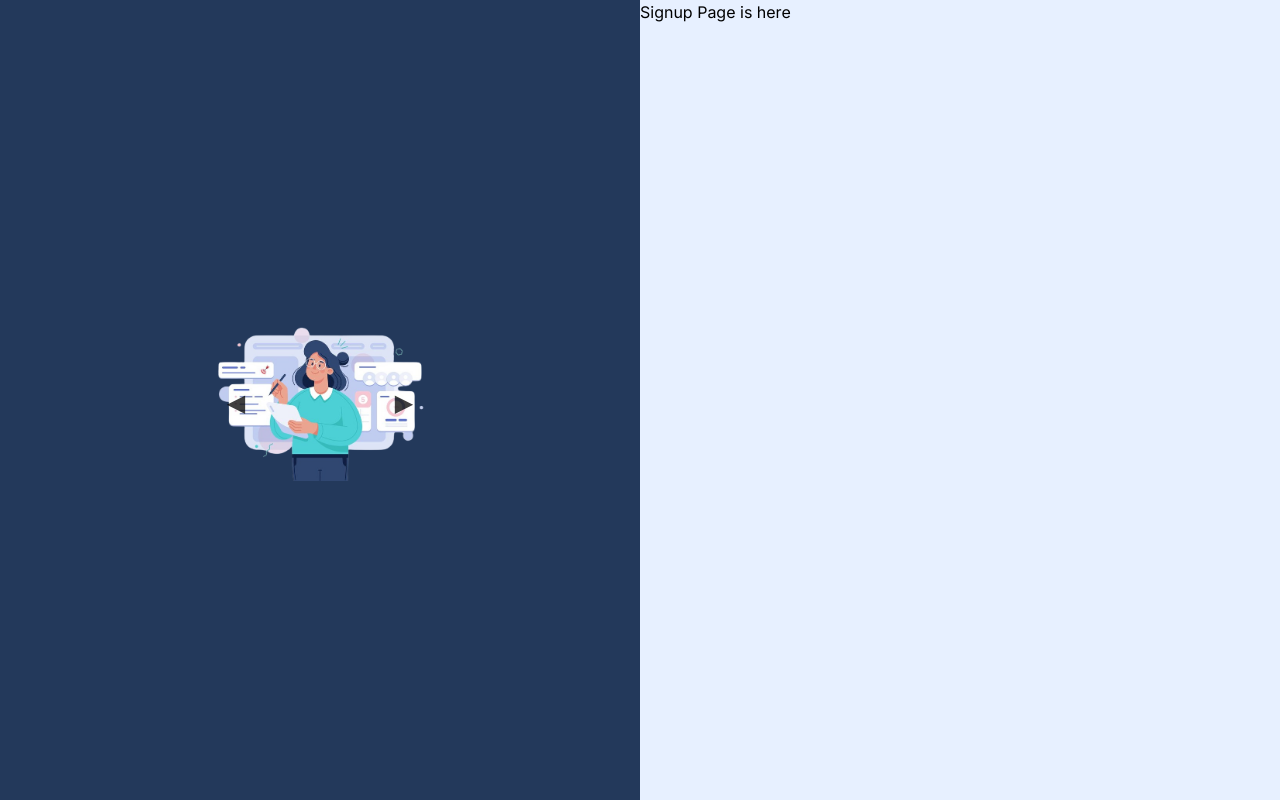
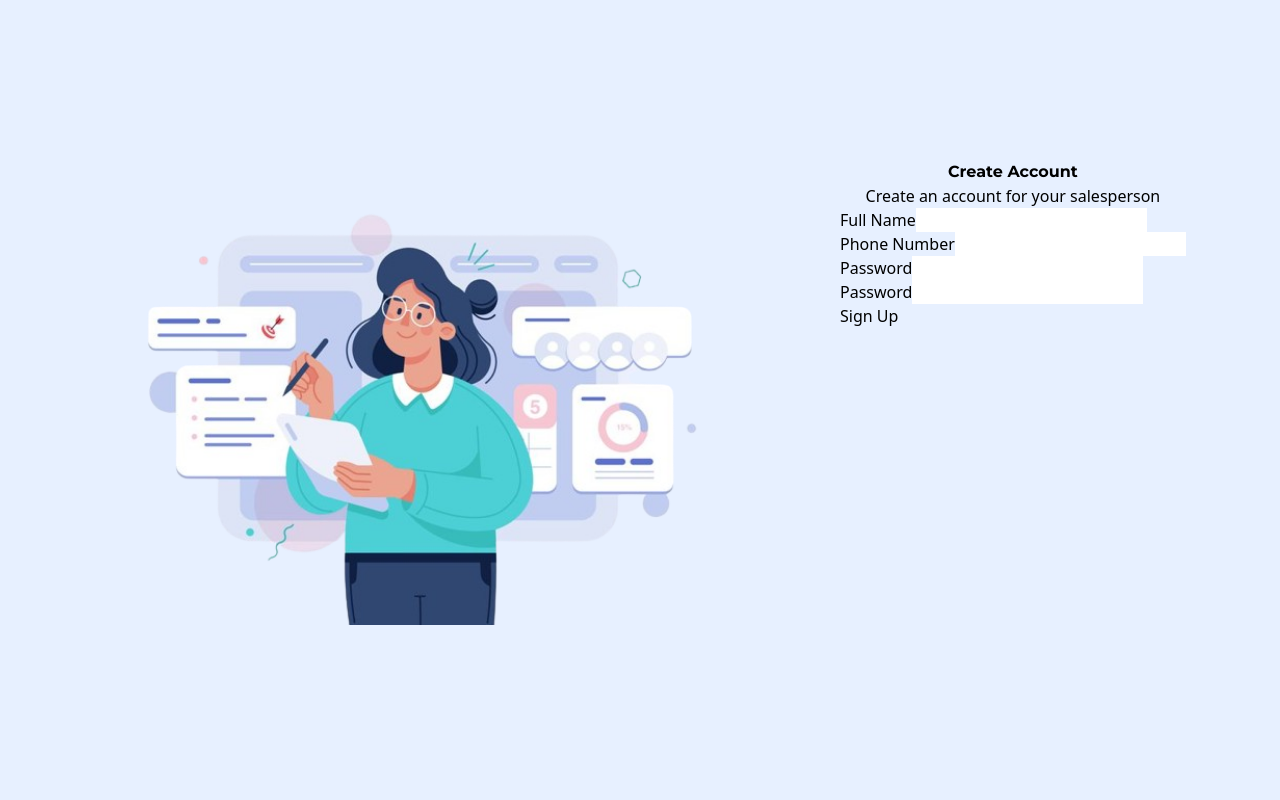
Before and after one commit to FaWayo/Saims, a Next.js app: page /auth/signup in a window 1280 px wide. Built offline with nearby package versions, Linux system fonts and the light colour scheme.

Commit message:
input component

```diff
--- /dev/null
+++ b/src/app/_document.tsx
@@ -0,0 +1,24 @@
+import Document, { Html, Head, Main, NextScript } from "next/document";
+
+class MyDocument extends Document {
+  render() {
+    return (
+      <Html>
+        <Head>
+          <link rel="preconnect" href="https://fonts.googleapis.com" />
+          <link rel="preconnect" href="https://fonts.gstatic.com" />
+          <link
+            href="https://fonts.googleapis.com/css2?family=Lato:wght@300&family=Montserrat:wght@300&family=Raleway:wght@300&display=swap"
+            rel="stylesheet"
+          />
+        </Head>
+        <body>
+          <Main />
+          <NextScript />
+        </body>
+      </Html>
+    );
+  }
+}
+
+export default MyDocument;
--- a/src/app/auth/layout.tsx
+++ b/src/app/auth/layout.tsx
@@ -2,7 +2,8 @@ import React from "react";
 import authCartoon from "../../../public/assets/cartoononlayout.png";
 import authCartoon2 from "../../../public/assets/cartoon.png";
 import authCartoon3 from "../../../public/assets/cartoononlaay.png"
-import Carousel from "@/components/carousel/Carousel";
+//import Carousel from "@/components/carousel/Carousel";
+import Image from "next/image";
 interface Props {
   children: React.ReactNode;
 }
@@ -12,15 +13,16 @@ const imageItems = [authCartoon2, authCartoon, authCartoon3];
 export default function AuthLayout({ children }: Props) {
 
   return (
-    <main className="flex h-screen">
-      <section className="flex-1 bg-delftblue">
-        <figure className="flex items-center justify-center h-full">
-          <Carousel
+    <main className="flex flex-col-12 h-screen bg-aliceblue">
+      <section className="flex-6 pl-20">
+        <figure className="flex items-center justify-center h-full mx-10">
+          {/* <Carousel
             items={imageItems}
-          />
+          /> */}
+          <Image src={authCartoon2} alt="auth-img" height={600} width={600}/>
         </figure>
       </section>
-      <section className="flex-1 bg-aliceblue">{children}</section>
+      <section className="flex-6">{children}</section>
     </main>
   );
 }
--- a/src/app/auth/login/page.tsx
+++ b/src/app/auth/login/page.tsx
@@ -3,7 +3,8 @@ import React from 'react'
 function Login() {
   return (
     <div>
-      <h1>Login Page is here</h1>
+      <h1 className="font-header">Sign In</h1>
+
     </div>
   )
 }
--- a/src/app/auth/signup/page.tsx
+++ b/src/app/auth/signup/page.tsx
@@ -1,11 +1,33 @@
-import React from 'react'
+"use client";
+import React, { useState } from "react";
+import Input from "@/components/Input";
+
+//create components for buttons and inputs
 
 function SignUp() {
+  const [fullName, setFullName] = useState("");
+  const [phoneNumber, setPhoneNumber] = useState("");
+  const [password1, setPassword1] = useState("");
+  const [password2, setPassword2] = useState("");
+
   return (
-    <div>
-      <h1>Signup Page is here</h1>
+    <div className="flex flex-col justify-center items-center pt-40 pl-20">
+      <h1 className="font-bold font-header">Create Account</h1>
+      <p>Create an account for your salesperson</p>
+
+      <form>
+        <Input label="Full Name" id="fullname" value={fullName} setValue={setFullName} />
+        <Input label="Phone Number"  id="phoneNumber" value={phoneNumber} setValue={setPhoneNumber} />
+        <Input label="Password" id="password1"  value={password1} setValue={setPassword1} />
+        <Input label="Password" id="password2" value={password2} setValue={setPassword2} />
+
+        <button>
+         {/* {label} */}
+          Sign Up
+        </button>
+      </form>
     </div>
-  )
+  );
 }
 
-export default SignUp
+export default SignUp;
--- a/src/app/layout.tsx
+++ b/src/app/layout.tsx
@@ -1,8 +1,22 @@
 import type { Metadata } from 'next'
-import { Inter } from 'next/font/google'
+import { Montserrat, Raleway, Lato } from 'next/font/google'
 import './globals.css'
 
-const inter = Inter({ subsets: ['latin'] })
+const montserrat = Montserrat({
+  variable: "--header-font",
+  subsets: ["latin"]
+});
+
+const lato = Lato({
+  variable: "--body-font",
+  weight: '300',
+  subsets: ["latin"]
+});
+
+const raleway = Raleway({
+  variable: "--body-font2",
+  subsets: ["latin"]
+});
 
 export const metadata: Metadata = {
   title: 'Raffby Sales and Purchases Inventory',
@@ -15,8 +29,8 @@ export default function RootLayout({
   children: React.ReactNode
 }) {
   return (
-    <html lang="en">
-      <body className={inter.className}>{children}</body>
+    <html lang="en" className={`${montserrat.variable}${lato.variable}${raleway.variable}`}>
+      <body>{children}</body>
     </html>
   )
 }
--- /dev/null
+++ b/src/components/Input.tsx
@@ -0,0 +1,34 @@
+import React from "react";
+
+interface Props {
+  label?: string;
+  placeholder?: string;
+  id: string;
+  type?: string;
+  //icon:
+  value: string;
+  setValue: React.Dispatch<React.SetStateAction<string>>;
+}
+
+function Input({ label, placeholder, value, setValue, id, type }: Props) {
+
+  const handleChange = (event: React.ChangeEvent<HTMLInputElement>) => {
+    setValue(event.target.value);
+  };
+
+  return (
+    <div>
+      {label && <label htmlFor={id}>{label}</label>}
+      <input
+        id={id}
+        type={type ? type : "text"}
+        placeholder={placeholder ? placeholder : ""}
+        value={value}
+        onChange={handleChange}
+      />
+      <br />
+    </div>
+  );
+}
+
+export default Input;
--- a/tailwind.config.js
+++ /dev/null
@@ -1,29 +0,0 @@
-const config = {
-  content: [
-    './src/pages/**/*.{js,ts,jsx,tsx,mdx}',
-    './src/components/**/*.{js,ts,jsx,tsx,mdx}',
-    './src/app/**/*.{js,ts,jsx,tsx,mdx}',
-  ],
-  theme: {
-    colors: {
-      slategray: '#738290',
-      powderblue: '#A1B5D8',
-      babypowder: '#FFFCF7',
-      delftblue: '#23395B',
-      nyanza: '#E4F0D0',
-      teagreen: '#C2D8B9',
-      magnolia: '#ECE8EF',
-      aliceblue: '#E7F0FF'
-    },
-    extend: {
-      backgroundImage: {
-        'gradient-radial': 'radial-gradient(var(--tw-gradient-stops))',
-        'gradient-conic':
-          'conic-gradient(from 180deg at 50% 50%, var(--tw-gradient-stops))',
-        'authbackground': "url('/assets/background.jpg')"
-      },
-    },
-  },
-  plugins: [],
-}
-export default config
--- a/tailwind.config.ts
+++ b/tailwind.config.ts
@@ -1,17 +1,34 @@
-import type { Config } from 'tailwindcss'
-
-const config: Config = {
+const config = {
   content: [
     './src/pages/**/*.{js,ts,jsx,tsx,mdx}',
     './src/components/**/*.{js,ts,jsx,tsx,mdx}',
     './src/app/**/*.{js,ts,jsx,tsx,mdx}',
   ],
   theme: {
+    colors: {
+      slategray: '#738290',
+      powderblue: '#A1B5D8',
+      babypowder: '#FFFCF7',
+      delftblue: '#23395B',
+      nyanza: '#E4F0D0',
+      teagreen: '#C2D8B9',
+      magnolia: '#ECE8EF',
+      aliceblue: '#E7F0FF'
+    },
+    fontFamily: {
+      // "header": "var(--header-font)",
+      // "body": "var(--body-font)",
+      // "body2": "var(--body2-font)"
+      "header": ['Montserrat'],
+      "body": ['Lato'],
+      "body2": ['Raleway']
+    },
     extend: {
       backgroundImage: {
         'gradient-radial': 'radial-gradient(var(--tw-gradient-stops))',
         'gradient-conic':
           'conic-gradient(from 180deg at 50% 50%, var(--tw-gradient-stops))',
+        'authbackground': "url('/assets/background.jpg')"
       },
     },
   },
--- a/tsconfig.json
+++ b/tsconfig.json
@@ -22,6 +22,6 @@
       "@/*": ["./src/*"]
     }
   },
-  "include": ["next-env.d.ts", "**/*.ts", "**/*.tsx", ".next/types/**/*.ts", "tailwind.config.js"],
+  "include": ["next-env.d.ts", "**/*.ts", "**/*.tsx", ".next/types/**/*.ts", "tailwind.config.ts"],
   "exclude": ["node_modules"]
 }
```
